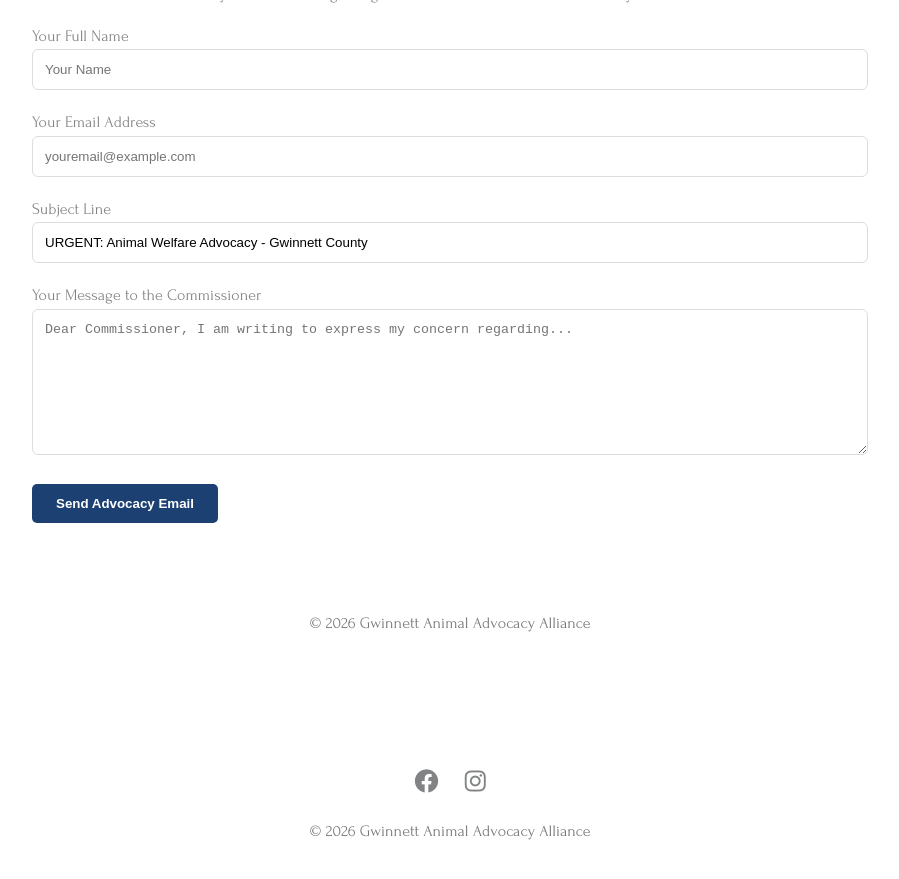
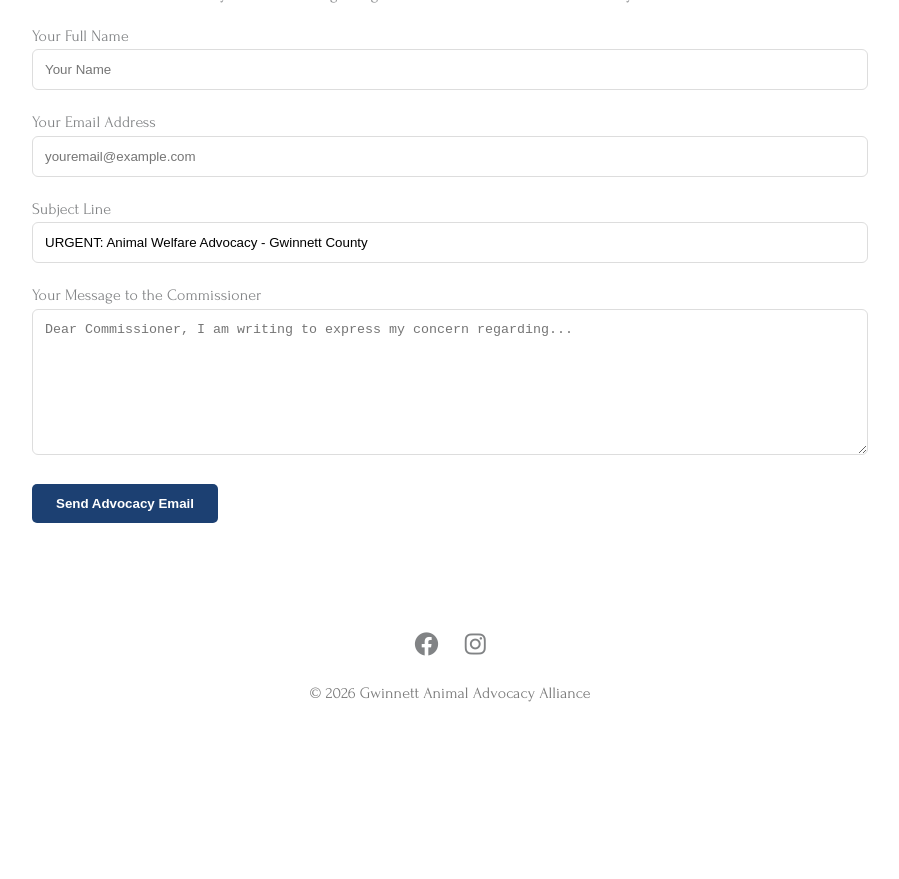
Before and after one commit to whitleybacon/gwinnett-animal-advocacy-alliance, a Jekyll site: the page built from index.html, in a window 1280 px wide and 900 px high, scrolled down 896 px. Shown: the top 879 px of the window, without its empty margins (190-1089 px from the left). Built offline with Jekyll 4.4.1, drawn with Linux system fonts in a browser that asks for light colours; after the commit the page ends 1659 px from its top, so only the background shows below that.

Commit message:
Update index.html

```diff
--- a/index.html
+++ b/index.html
@@ -53,9 +53,6 @@ title: Home
         </section>
     </div>
 
-    <footer>
-        <p>&copy; 2026 Gwinnett Animal Advocacy Alliance</p>
-    </footer>
 
 </body>
 </html>
```
